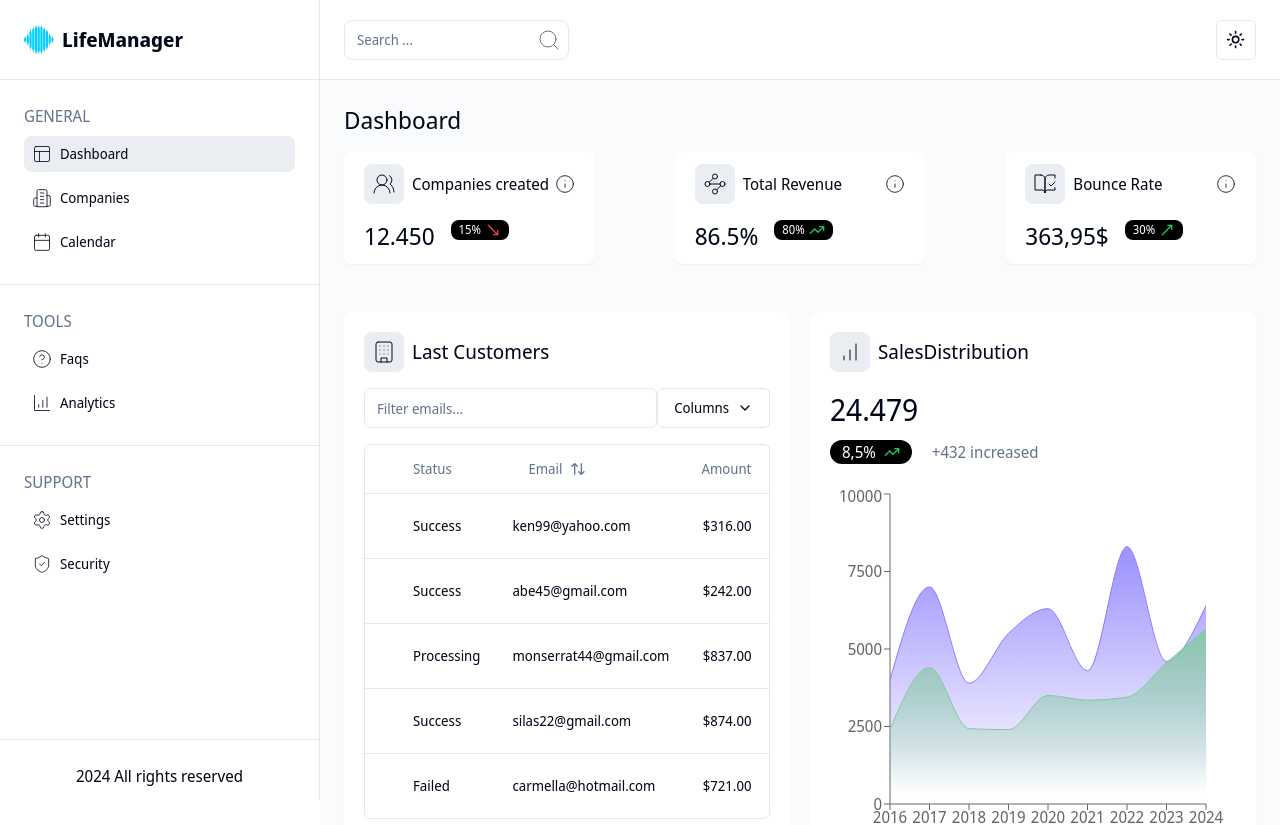
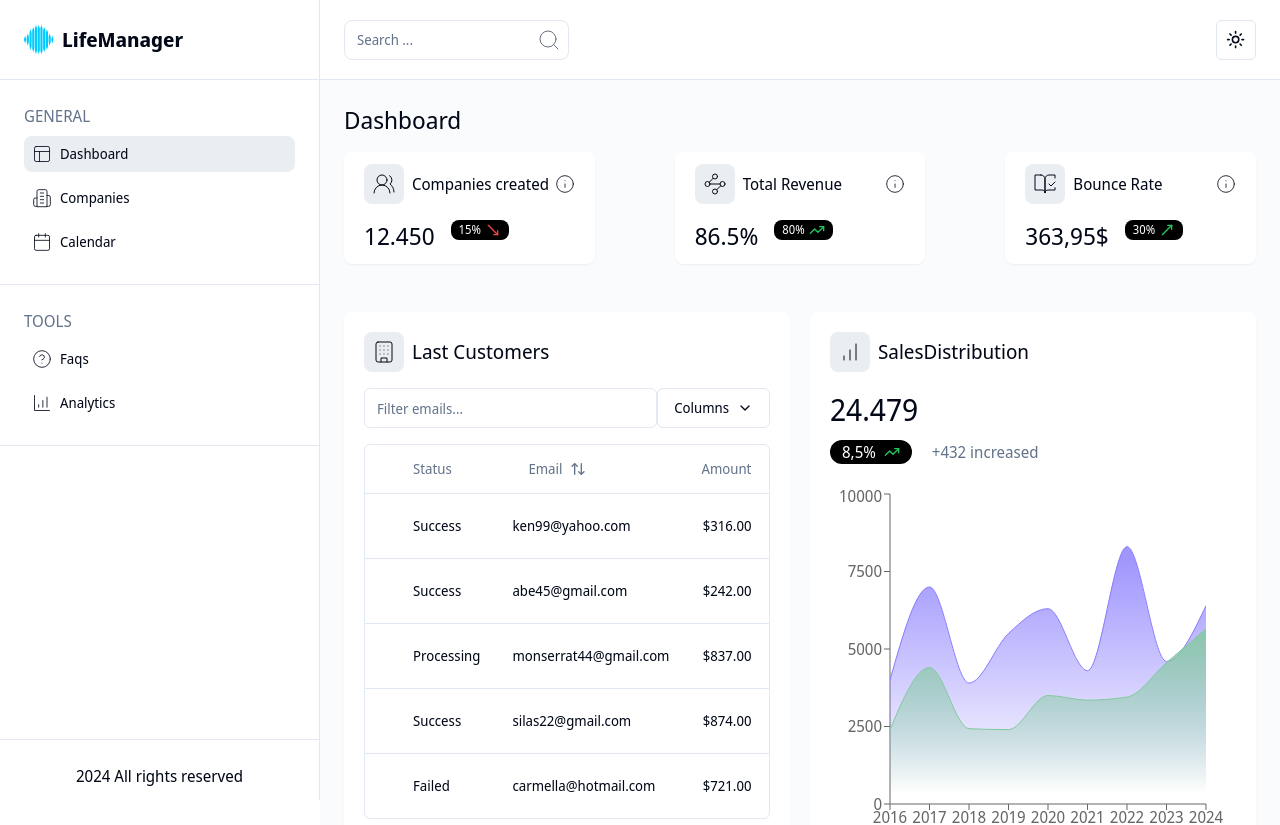
Before and after one commit to Nicoj3000/Project-Dashboard, a Next.js app: page / in a window 1280 px wide. Shown: the top 825 px of the page. Built offline with nearby package versions, Linux system fonts and the light colour scheme.

Commit message:
feat: delete SUPPORT

```diff
--- a/components/SidebarRoutes/SidebarRoutes.data.ts
+++ b/components/SidebarRoutes/SidebarRoutes.data.ts
@@ -40,16 +40,3 @@ export const dataToolsSidebar = [
     href: "/analytics",
   },
 ];
-
-export const dataSupportSidebar = [
-  {
-    icon: Settings,
-    label: "Settings",
-    href: "/settings",
-  },
-  {
-    icon: ShieldCheck,
-    label: "Security",
-    href: "/security",
-  },
-];
--- a/components/SidebarRoutes/SidebarRoutes.tsx
+++ b/components/SidebarRoutes/SidebarRoutes.tsx
@@ -4,7 +4,6 @@ import { SidebarItem } from "../SidebarItem";
 import { Separator } from "@/components/ui/separator";
 import {
   dataGeneralSidebar,
-  dataSupportSidebar,
   dataToolsSidebar,
 } from "./SidebarRoutes.data";
 
@@ -26,12 +25,7 @@ export function SidebarRoutes() {
           ))}
         </div>
         <Separator />
-        <div className="p-2 md:p-6">
-          <p className="text-slate-500 mb-2">SUPPORT</p>
-          {dataSupportSidebar.map((item) => (
-            <SidebarItem key={item.label} item={item} />
-          ))}
-        </div>
+
       </div>
       <div>
         <Separator />
```
